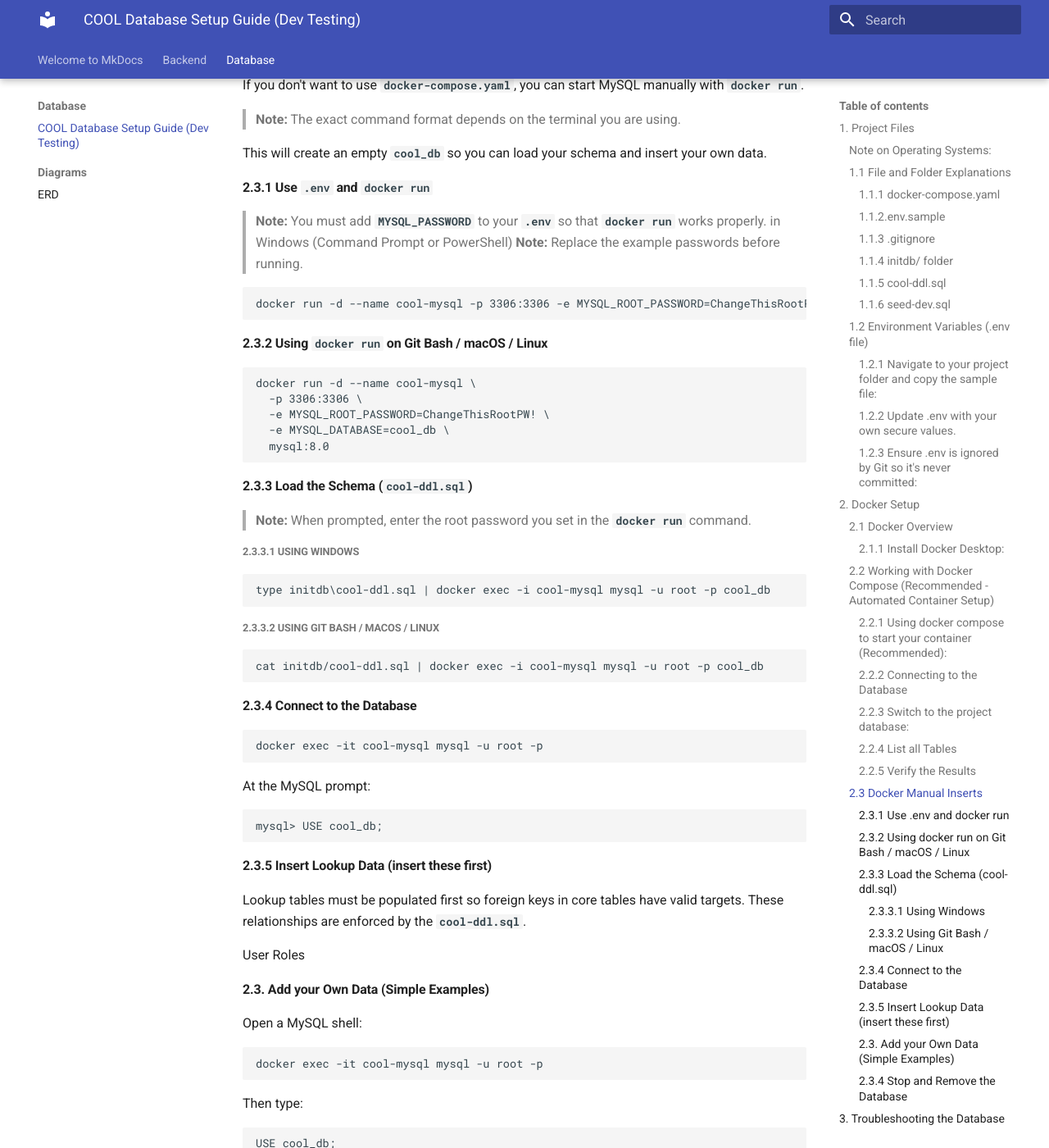
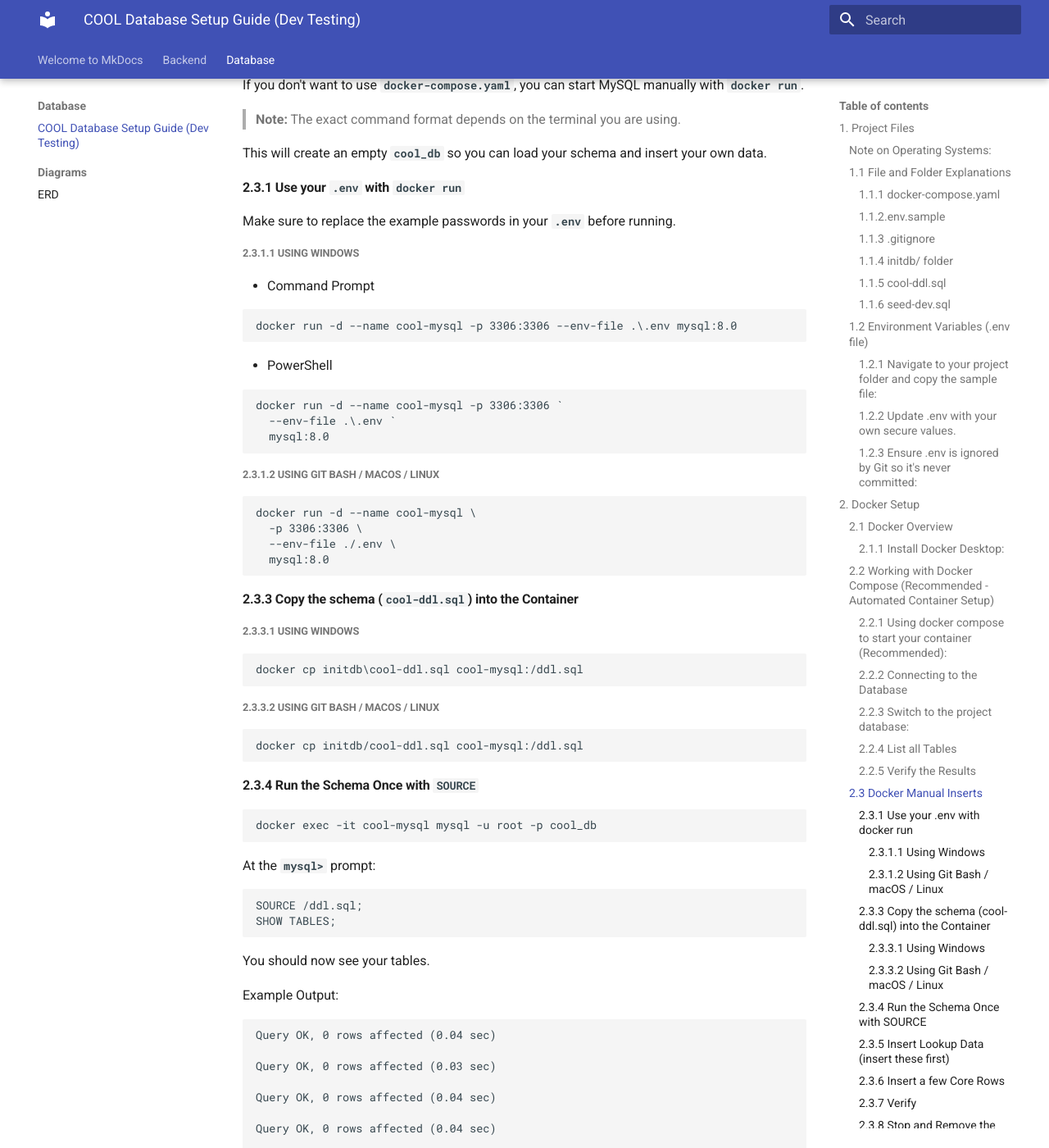
Before and after one commit to CityOfOrlando-2025/COOL, an MkDocs documentation site: the page built from documentation/docs/database/cool-db-setup-guide.md, in a window 1280 px wide and 1400 px high, scrolled down 7051 px. Shown: the whole window at 82% size. Built offline with MkDocs 1.6.1 and Material for MkDocs 9.7.7, drawn with Linux system fonts in a browser that asks for light colours; some of the changed text lies outside the part shown.

Commit message:
finished final manual section of guide

````diff
--- a/documentation/docs/database/cool-db-setup-guide.md
+++ b/documentation/docs/database/cool-db-setup-guide.md
@@ -310,92 +310,178 @@
 
 This will create an empty **`cool_db`** so you can load your schema and insert your own data.
 
-#### 2.3.1 Use **`.env`** and **`docker run`**
+#### 2.3.1 Use your **`.env`** with **`docker run`**
+Make sure to replace the example passwords in your **`.env`** before running.
+##### 2.3.1.1 Using Windows
 
->**Note:** You must add **`MYSQL_PASSWORD`** to your **`.env`** so that **`docker run`** works properly.
-in Windows (Command Prompt or PowerShell)
->**Note:** Replace the example passwords before running.
-
+- Command Prompt
 ```
-docker run -d --name cool-mysql -p 3306:3306 -e MYSQL_ROOT_PASSWORD=ChangeThisRootPW! -e MYSQL_DATABASE=cool_db mysql:8.0
+docker run -d --name cool-mysql -p 3306:3306 --env-file .\.env mysql:8.0
+```
+- PowerShell
+```
+docker run -d --name cool-mysql -p 3306:3306 `
+  --env-file .\.env `
+  mysql:8.0
 ```
 
-#### 2.3.2 Using **`docker run`** on Git Bash / macOS / Linux
+##### 2.3.1.2 Using Git Bash / macOS / Linux
 ```
 docker run -d --name cool-mysql \
   -p 3306:3306 \
-  -e MYSQL_ROOT_PASSWORD=ChangeThisRootPW! \
-  -e MYSQL_DATABASE=cool_db \
+  --env-file ./.env \
   mysql:8.0
 ```
-#### 2.3.3 Load the Schema (**`cool-ddl.sql`**)
-
->**Note:** When prompted, enter the root password you set in the **`docker run`** command.
+#### 2.3.3 Copy the schema (**`cool-ddl.sql`**) into the Container
 
 ##### 2.3.3.1 Using Windows
 ```
-type initdb\cool-ddl.sql | docker exec -i cool-mysql mysql -u root -p cool_db
+docker cp initdb\cool-ddl.sql cool-mysql:/ddl.sql
 ```
 
 ##### 2.3.3.2 Using Git Bash / macOS / Linux
 ```
-cat initdb/cool-ddl.sql | docker exec -i cool-mysql mysql -u root -p cool_db
+docker cp initdb/cool-ddl.sql cool-mysql:/ddl.sql
 ```
-#### 2.3.4 Connect to the Database
 
+#### 2.3.4 Run the Schema Once with **`SOURCE`**
 ```
-docker exec -it cool-mysql mysql -u root -p
+docker exec -it cool-mysql mysql -u root -p cool_db
 ```
-At the MySQL prompt:
+
+At the **`mysql>`** prompt:
 ```
-mysql> USE cool_db;
+SOURCE /ddl.sql;
+SHOW TABLES;
+```
+
+You should now see your tables.
+
+Example Output:
+```
+Query OK, 0 rows affected (0.04 sec)
+
+Query OK, 0 rows affected (0.03 sec)
+
+Query OK, 0 rows affected (0.04 sec)
+
+Query OK, 0 rows affected (0.04 sec)
+
+Query OK, 0 rows affected (0.03 sec)
+
+Query OK, 0 rows affected (0.03 sec)
+
+mysql> SHOW TABLES;
++----------------------+
+| Tables_in_cool_db    |
++----------------------+
+| action_log           |
+| app_user             |
+| bin                  |
+| device               |
+| device_condition     |
+| device_status        |
+| device_type          |
+| loan                 |
+| loan_action_type     |
+| loan_log             |
+| loan_status          |
+| location             |
+| transaction_status   |
+| user_action_type     |
+| user_location_access |
+| user_role            |
++----------------------+
+16 rows in set (0.00 sec)
 ```
 
 #### 2.3.5 Insert Lookup Data (insert these first)
 Lookup tables must be populated first so foreign keys in core tables have valid targets.
 These relationships are enforced by the **`cool-ddl.sql`**.
 
-User Roles
-#### 2.3. Add your Own Data (Simple Examples)
-
-Open a MySQL shell:
+- Roles
 ```
-docker exec -it cool-mysql mysql -u root -p
+INSERT INTO user_role (user_role_name, dl_required, is_active)
+VALUES ('Admin', 0, 1), ('Employee', 0, 1), ('Citizen', 1, 1);
 ```
 
-Then type:
+- Device Types
 ```
-USE cool_db;
+INSERT INTO device_type (device_type_name, is_active)
+VALUES ('Laptop', 1), ('Tablet', 1), ('Hotspot', 1);
 ```
 
-Create a **role** you can reference later:
+- Device Statuses
 ```
-INSERT INTO user_role (user_role_name, dl_required, is_active)
-VALUES ('Admin', 0, 1);
+INSERT INTO device_status (device_status_name)
+VALUES ('Available'), ('Loaned'), ('Maintenance'), ('Retired'), ('Lost');
 ```
 
-Create a **location**:
+- Device Condition
+```
+INSERT INTO device_condition (device_condition_name)
+VALUES ('Excellent'), ('Good'), ('Fair'), ('Poor'), ('Damaged');
+```
+
+- Loan Status
+```
+INSERT INTO loan_status (loan_status_name)
+VALUES ('Open'), ('Returned'), ('Overdue'), ('Lost');
+```
+
+#### 2.3.6 Insert a few Core Rows
+- Location
 ```
 INSERT INTO location (location_name, street_address, city, state, zip_code, contact_phone)
 VALUES ('Callahan Neighborhood Center', '101 N. Parramore Ave Ste. 1713', 'Orlando', 'FL', '32801', '407-246-4442');
 ```
-
-Create a **user** and link to your **role** by name:
+- User, linked to the 'Admin' role by name (to avoid hard-cording IDs)
 ```
 INSERT INTO app_user (app_user_full_name, email, password_hash, password_salt, user_role_id)
 SELECT 'Jane Doe', 'jane@workemail.com', 'hashed_pw_here', 'salt_here', ur.user_role_id
 FROM user_role ur
 WHERE ur.user_role_name = 'Admin';
 ```
+#### 2.3.7 Verify
 
 Check to make sure your data is populating in the database.
+
+```
+SHOW TABLES;
+SELECT COUNT(*) AS role_count FROM user_role;
+SELECT app_user_full_name, email FROM app_user LIMIT 5;
+```
+
 ```
 SHOW TABLES;
 SELECT * FROM user_role;
 SELECT app_user_full_name, email FROM app_user;
 ```
+Example Output:
 
-#### 2.3.4 Stop and Remove the Database
+```
+mysql> SELECT COUNT(*) AS role_count FROM user_role;
++------------+
+| role_count |
++------------+
+|          3 |
++------------+
+1 row in set (0.00 sec)
+```
+```
+mysql> SELECT app_user_full_name, email FROM app_user LIMIT 5;
++--------------------+--------------------+
+| app_user_full_name | email              |
++--------------------+--------------------+
+| Jane Doe           | jane@workemail.com |
++--------------------+--------------------+
+1 row in set (0.00 sec)
+```
+#### 2.3.8 Stop and Remove the Database
+To get out of MySQL type **exit**.
+```
+mysql>exit
+```
 If you didn't mount any volumes (we didn't in this tutorial) you can quickly and easily remove the container and discard all the data. Your next run will have no saved data.
 
 ```
@@ -458,129 +544,3 @@
 Enter the updated password when prompted.
 
 ---
-*************************************************************************************************************************
-*************************************************************************************************************************
-*************************************************************************************************************************
-DELETE BELOW THIS LINE AFTER REVIEW
-### 2.3 Docker Manual Inserts
-
- If you don't want to use **`docker-compose.yaml`**, you can start MySQL manually with **`docker run`**.
->**Note:** The exact command format depends on the terminal you are using.
-
-#### 2.3.1 Using **`docker run`** in Windows (Command Prompt or PowerShell):
-
-> **Note**: You must **change the passwords** in the replacement text in **`MYSQL_ROOT_PASSWORD`** AND **`MYSQL_PASSWORD`** before hitting ENTER.
-
-In your terminal paste:
-
-```
-docker run -d --name cool-mysql -p 3306:3306 -e MYSQL_ROOT_PASSWORD=ChangeThisRootPW! -e MYSQL_DATABASE=cool_db -e MYSQL_USER=cooldev -e MYSQL_PASSWORD=ChangeThisAppPW! -v %cd%\initdb:/docker-entrypoint-initdb.d mysql:8.0
-```
-
-#### 2.3.2 Using **`docker run`** on Mac / Linus / Git Bash on Windwos / WSL:
-
-In your terminal paste:
-
-```
-docker run --name cool-mysql \
--e MYSQL_ROOT_PASSWORD=${MYSQL_ROOT_PASSWORD} \
--e MYSQL_DATABASE=${MYSQL_DATABASE} \
--e MYSQL_USER=${MYSQL_USER} \
--e MYSQL_PASSWORD=${MYSQL_PASSWORD} \
--p 3306:3306 \
--v ./initdb:/docker-entrypoint-initdb.d \
--d mysql:8.0
-```
-
-When the database container starts, all of the tables defined in the DDL are created, but they are **empty**.
-To actually use the system, you must populate the lookup tables (roles, statues, types, etc.) and add some starter
-records.
-
-#### 2.3.3 Connect to the Database
-
-In your terminal, type:
-```
-docker exec -it cool-mysql mysql -u root -p
-```
-
-Enter the **root password** you set in your **`.env`** file (`MYSQL_ROOT_PASSWORD`)
-
-You should then see the MySQL prompt:
-
-`mysql>`
-
-Switch to the project database:
-
-`USE cool_db;`
-
-#### 2.3.4 Insert Lookup Data
-
-Lookup tables hold the fixed lists that the system depends on (roles, device types, statuses). These **must** be populated first.
-
-Example:
-```
--- User Roles
-INSERT INTO user_role (user_role_name, dl_required, is_active) VALUES
-('Admin', 0, 1),
-('Employee', 0, 1),
-('Citizen', 1, 1);
-```
-
-```
--- Device Status
-INSERT INTO device_status (device_status_name) VALUES
-('Available'),
-('Loaned'),
-('Maintenance'),
-('Retired'),
-('Lost');
-```
-
-#### 2.3.5 Insert a Test User (app_user)
-Once the lookups exist, you can add a user. This table depends on **`user_role`**, so make sure the roles were inserted first.
-
-```
--- Test Admin User
-INSERT INTO app_user (app_user_full_name, email, password_hash, password_salt, user_role_id)
-VALUES ('Test Admin', 'admin@example.com', 'hashed_pw_here', 'salt_here', 1);
-```
-- `user_role_id = 1` assumes "Admin" is role ID 1.
-- (_Placeholder values used here for testing. However, in production these should be replaced with securely generated hashes._)
-
-
-```
--- Test Location
-INSERT INTO location (location_name, street_address, city, state, zip_code, contact_phone)
-VALUES ('Downtown Community Center', '123 Main St', 'Orlando', 'FL', '32801', '407-555-1234');
-```
-#### 2.3.6 Verify Rows
-Check that the rows were inserted:
-
-```
-SELECT * FROM user_role;
-SELECT * FROM device_status;
-SELECT * FROM location;
-SELECT * FROM app_user;
-```
-#### 2.3.7 Loading Seed Data (Automatic Inserts)
-
-> #### **Note:**
-> This section provides a **seed script** that automatically populates the schema with a consistent baseline dataset across **all tables**. Use this when you want to quickly bring up the database to a usable state without entering data manually.
-
-#### 2.3.8 Verify the Seeded Tables
-
-Check to see if the seed worked by running:
-```
-SHOW TABLES;
-```
-```
-SELECT * FROM user_role;
-```
-```
-SELECT * FROM app_user;
-```
-```
-SELECT * FROM location;
-```
-
-You should see all schema tables plus sample data from the seed file.
````
